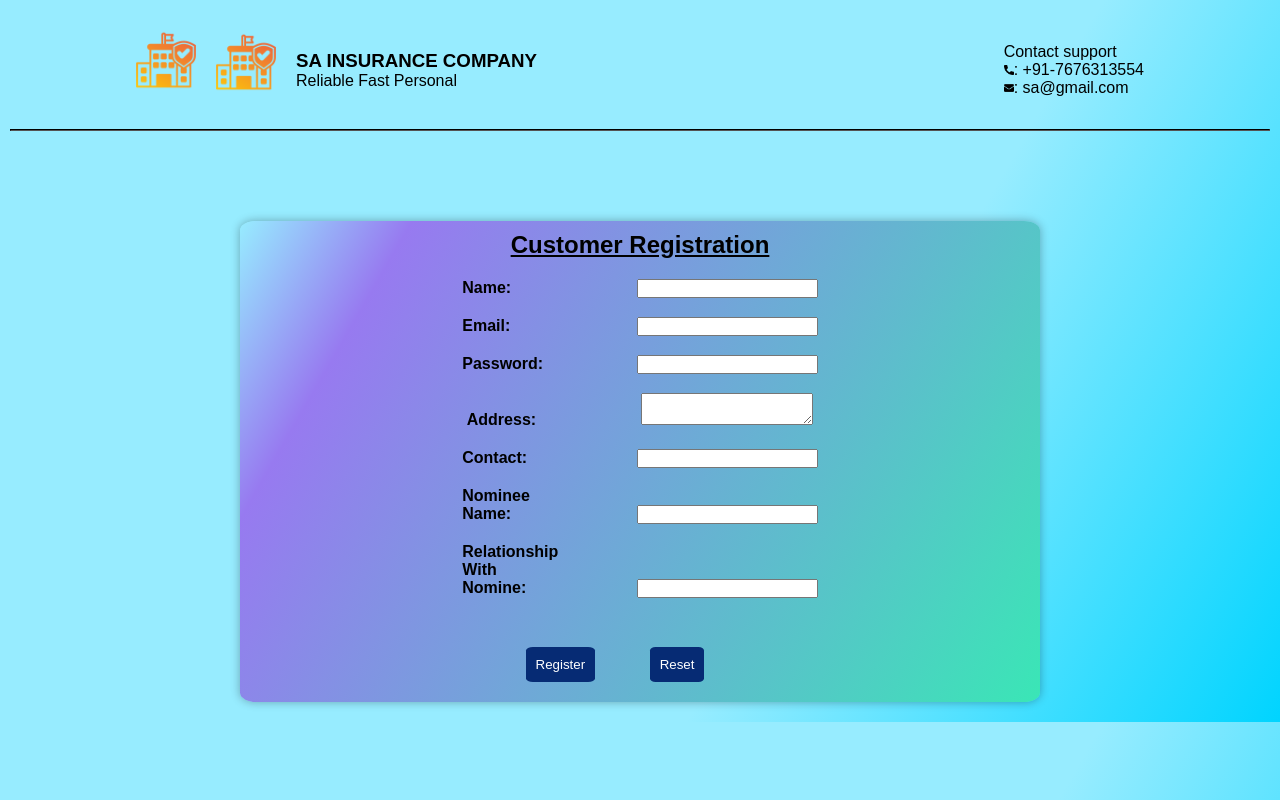
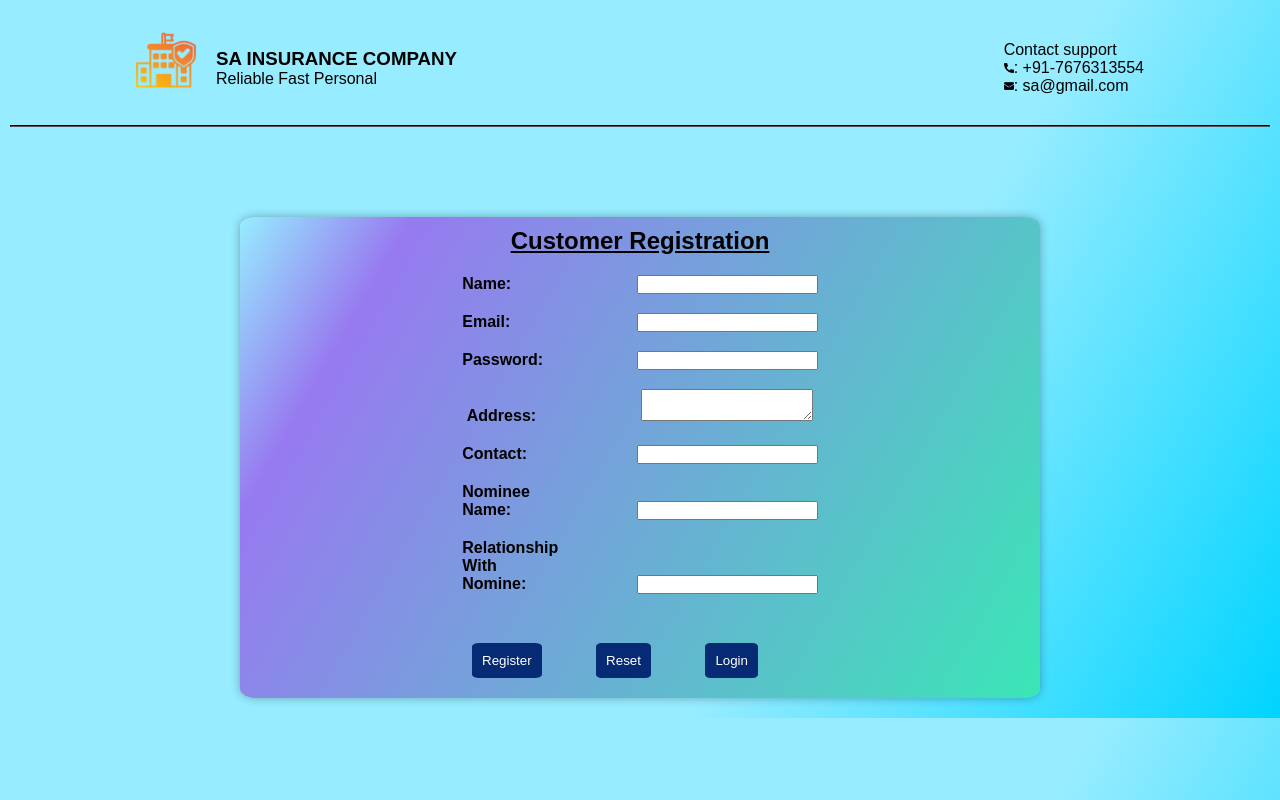
Before and after one commit to Suhail2701/Insurance-Company, a plain HTML site: page index.html in a window 1280 px wide. Drawn offline with Linux system fonts and the light colour scheme.

Commit message:
Update index.html

```diff
--- a/index.html
+++ b/index.html
@@ -13,8 +13,7 @@
         <div class="container">
             <nav>
                 <div class="logo-container">
-                    <a href="index3.html"><img src="images/logo.png" alt="logo"></a>
-          <img src="images/logo.png" alt="logo">
+                   <img src="images/logo.png" alt="logo" id="toHome">
                     <div  class="header-txt">
                         <h3>SA INSURANCE COMPANY</h3>
                         <p>Reliable Fast Personal</p>
@@ -51,6 +50,7 @@
             <input type="text" id="RNname" name="RNname"><br>
             <input type="submit" value="Register" class="btn">
             <input type="reset" value="Reset" class="btn">
+            <input type="button" value="Login" class="btn" id="toLogin">
         </form>
     </main>
 </body>
```
